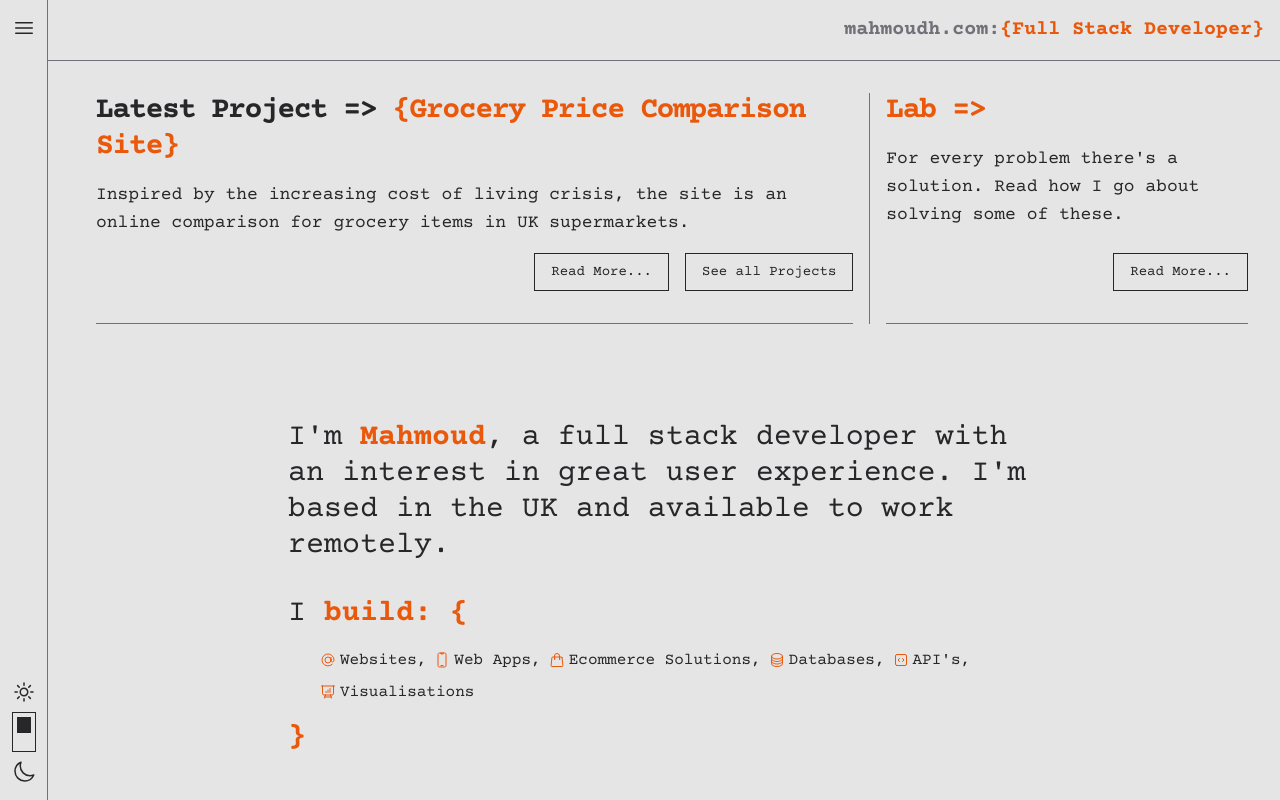
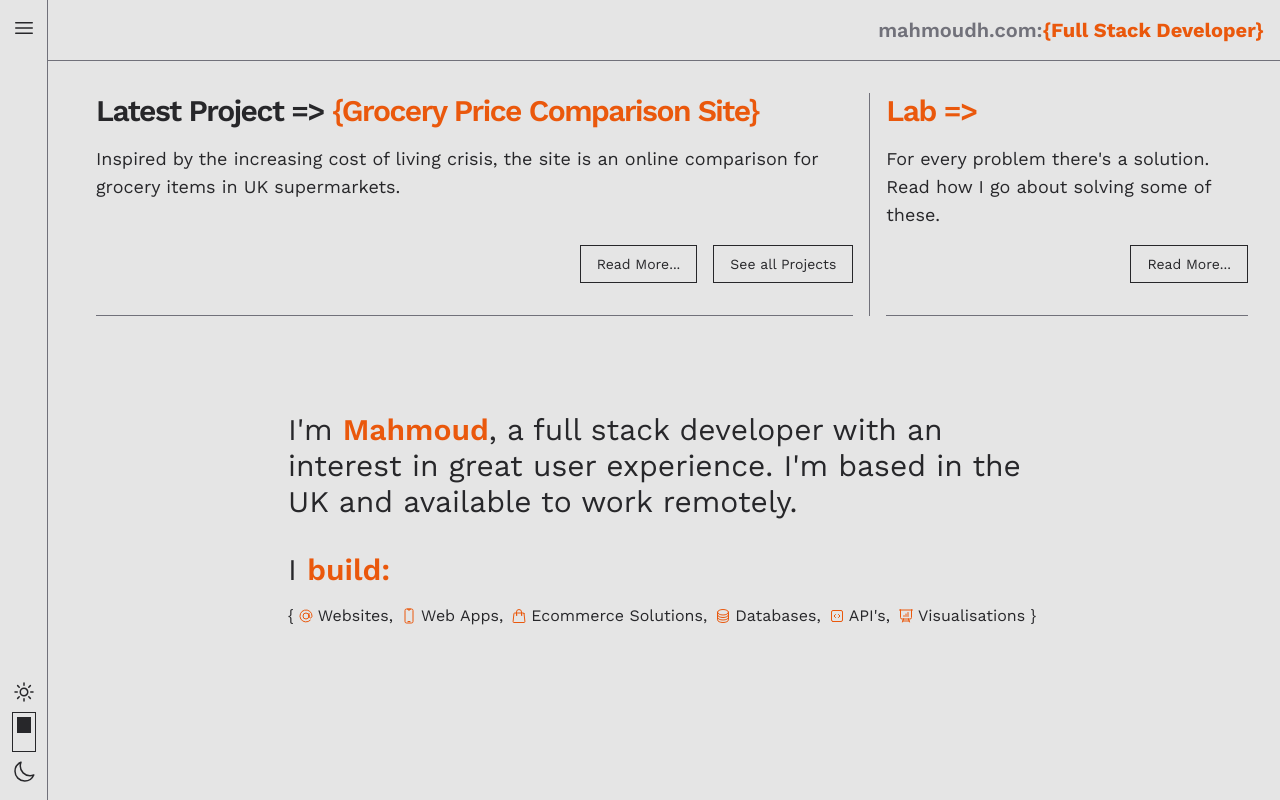
Before and after one commit to mahmoudh-web/portfolio, a Next.js app: page / in a window 1280 px wide. Built offline with nearby package versions, Linux system fonts and the light colour scheme.

Commit message:
started work on lab section

```diff
--- a/components/Header.js
+++ b/components/Header.js
@@ -5,11 +5,11 @@ const Header = () => {
         <Link href='/'>
             <div className="flex h-16 justify-end items-center border-b border-b-zinc-500 p-4">
                 <h2 className="
-                    text-zinc-500 font-bold
+                    text-zinc-500 font-semibold
                     text-md sm:text-xl
                     cursor-pointer
                 ">
-                    mahmoudh.com:<span className="text-orange-600">{`{Full Stack Developer}`}</span>
+                    mahmoudh.com:<span className="text-orange-600 font-bold">{`{Full Stack Developer}`}</span>
                 </h2>
             </div>
         </Link>
--- a/components/MenuItems.js
+++ b/components/MenuItems.js
@@ -4,9 +4,16 @@ import { useRouter } from "next/router";
 import { useAppContext } from "../AppContext";
 
 import GitHub from '../icons/GitHub'
+// import {
+//     BeakerIcon,
+//     ChatBubbleLeftEllipsisIcon,
+//     HomeIcon, InformationCircleIcon, RectangleStackIcon,
+// } from '@heroicons/react/24/outline'
+import { HomeIcon } from '@heroicons/react/24/outline'
+import pages from "./menuPages";
 
 const MenuItems = () => {
-    const pages = ['Lab', 'Projects', 'About', 'Contact']
+
     const {toggleMenu} = useAppContext()
 
     const { pathname } = useRouter()
@@ -18,37 +25,45 @@ const MenuItems = () => {
         }
     }
 
+    const pagesEl = pages.map((page, i) => {
 
-    const pagesEl = pages.map((page, i) => (
-        <Link  key={i} href={`/${page.toLowerCase()}`} >
-            <motion.p
+        const Icon = page.icon
+        return (
+            <Link key={i} href={`/${page.title.toLowerCase()}`}>
+                <motion.div
                     className={`
                     cursor-pointer text-lg hover:text-orange-600 leading-8
-                    ${pathname.startsWith(`/${page.toLowerCase()}`) ? 'font-bold text-orange-600' : ''}
+                    ${pathname.startsWith(`/${page.title.toLowerCase()}`) ? 'font-semibold text-orange-600' : ''}
+                    flex gap-1 items-center
                     `}
                     variants={hoverVariants}
                     whileHover="whileHover"
                     onClick={toggleMenu}
                     >
-                {pathname.startsWith(`/${page.toLowerCase()}`) ? `{${page}}` : page}
-            </motion.p>
+                    <Icon className="w-4 h-4"/>
+                    <p>{pathname.startsWith(`/${page.title.toLowerCase()}`) ? `{${page.title}}` : page.title}</p>
+                </motion.div>
             </Link>
-    ))
+        )
+
+    })
 
     return (
         <div>
             <Link href='/'>
-                <motion.p
+                <motion.div
                     className={`
                         cursor-pointer text-lg hover:text-orange-600 leading-8
-                        ${pathname === '/' ? 'font-bold text-orange-600' : ''}
+                        ${pathname === '/' ? 'font-semibold text-orange-600' : ''}
+                        flex gap-1 items-center
                     `}
                     variants={hoverVariants}
                     whileHover="whileHover"
                     onClick={toggleMenu}
                     >
-                    {pathname === '/' ? '{Home}' : 'Home'}
-                </motion.p>
+                    <HomeIcon className="w-4 h-4"/>
+                    <p>{pathname === '/' ? '{Home}' : 'Home'}</p>
+                </motion.div>
 
             </Link>
             {pagesEl}
--- a/components/buttons/Btn.js
+++ b/components/buttons/Btn.js
@@ -5,6 +5,7 @@ const Btn = ({button}) => {
         <Link href={button.link}>
             <p
                 className={`
+                    ${button.size === 'xs' ? 'py-2 px-2 text-xs' : ''}
                     ${button.size === 'sm' ? 'py-2 px-4 text-sm' : ''}
                     border border-zinc-800 dark:border-neutral-200
                     hover:bg-zinc-800 dark:hover:bg-neutral-200
--- a/components/homePage/SectionTitle.js
+++ b/components/homePage/SectionTitle.js
@@ -1,6 +1,6 @@
 const SectionTitle = ({title, subtitle}) => {
     return (
-        <div className="font-bold text-3xl mb-4 tracking-tighter">
+        <div className="font-semibold text-3xl mb-4 tracking-tighter">
             <h2 className={!subtitle ? 'text-orange-600' : ''}>{title} =&gt; {subtitle ? <span className="text-orange-600">&#123;{subtitle}&#125;</span>: ''}</h2>
         </div>
     );
--- /dev/null
+++ b/components/menuPages.js
@@ -0,0 +1,27 @@
+import {
+    BeakerIcon,
+    ChatBubbleLeftEllipsisIcon,
+    HomeIcon, InformationCircleIcon, RectangleStackIcon,
+} from '@heroicons/react/24/outline'
+
+
+const pages = [
+    {
+        title: 'Lab',
+        icon: BeakerIcon,
+    },
+    {
+        title: 'Projects',
+        icon: RectangleStackIcon,
+    },
+    {
+        title: 'About',
+        icon: InformationCircleIcon,
+    },
+    {
+        title: 'Contact',
+        icon: ChatBubbleLeftEllipsisIcon,
+    }
+]
+
+export default pages
--- a/pages/_document.js
+++ b/pages/_document.js
@@ -7,8 +7,10 @@ export default function Document() {
         <Head>
             <link rel="preconnect" href="https://fonts.googleapis.com" />
             <link rel="preconnect" href="https://fonts.gstatic.com" crossOrigin="true" />
+
+            <link href="https://fonts.googleapis.com/css2?family=Work+Sans:wght@400;600;700&display=swap" rel="stylesheet"></link>
             {/* <link href="https://fonts.googleapis.com/css2?family=Almarai:wght@400;800&display=swap" rel="stylesheet" /> */}
-            <link href="https://fonts.googleapis.com/css2?family=Courier+Prime:wght@400;700&display=swap" rel="stylesheet" />
+            {/* <link href="https://fonts.googleapis.com/css2?family=Courier+Prime:wght@400;700&display=swap" rel="stylesheet" /> */}
         </ Head>
         <body>
             <Main />
--- a/pages/index.js
+++ b/pages/index.js
@@ -41,18 +41,17 @@ export default function Home() {
                 <FadeIn>
                     <Hero>
                         <h2 className="text-3xl my-8">
-                            I&apos;m <span className="font-bold text-orange-600">Mahmoud</span>, a full stack developer with an interest in great user experience. I&apos;m based in the UK and available to work remotely.
+                            I&apos;m <span className="font-semibold text-orange-600">Mahmoud</span>, a full stack developer with an interest in great user experience. I&apos;m based in the UK and available to work remotely.
                         </h2>
-                        <h3 className="text-3xl mt-8">I <span className="font-bold text-orange-600">build: &#123;</span></h3>
-                        <div className="flex gap-2 flex-wrap mt-4 ml-8">
-                            <p className="flex gap-1 items-center"><AtSymbolIcon className="text-orange-600 w-4 h-4"/>Websites,</p>
+                        <h3 className="text-3xl mt-8">I <span className="font-semibold text-orange-600">build:</span></h3>
+                        <div className="flex gap-2 flex-wrap mt-4">
+                            <p className="flex gap-1 items-center">&#123;<AtSymbolIcon className="text-orange-600 w-4 h-4"/>Websites,</p>
                             <p className="flex gap-1 items-center"><DevicePhoneMobileIcon className="text-orange-600 w-4 h-4"/>Web Apps,</p>
                             <p className="flex gap-1 items-center"><ShoppingBagIcon className="text-orange-600 w-4 h-4"/>Ecommerce Solutions,</p>
                             <p className="flex gap-1 items-center"><CircleStackIcon className="text-orange-600 w-4 h-4"/>Databases,</p>
                             <p className="flex gap-1 items-center"><CodeBracketSquareIcon className="text-orange-600 w-4 h-4"/>API&apos;s,</p>
-                            <p className="flex gap-1 items-center"><PresentationChartBarIcon className="text-orange-600 w-4 h-4"/>Visualisations</p>
+                            <p className="flex gap-1 items-center"><PresentationChartBarIcon className="text-orange-600 w-4 h-4"/>Visualisations &#125;</p>
                         </div>
-                        <h3 className="text-3xl mt-4 font-bold text-orange-600">&#125;</h3>
                     </Hero>
                 </FadeIn>
             </div>
--- /dev/null
+++ b/pages/lab/[pid].js
@@ -0,0 +1,10 @@
+import { useRouter } from 'next/router'
+
+const Lab = ({data}) => {
+  const router = useRouter()
+  const { pid } = router.query
+
+  return <p>Post: {pid}</p>
+}
+
+export default Lab
--- a/pages/lab/index.js
+++ b/pages/lab/index.js
@@ -1,4 +1,8 @@
+import Link from "next/link"
+
+import { BeakerIcon, PaperClipIcon } from "@heroicons/react/24/outline"
 import getAllPosts from "../../util/notion/getAll"
+import Btn from "../../components/buttons/Btn"
 
 export const getStaticProps = async () => {
     const data = await getAllPosts(process.env.NOTION_DB_LAB)
@@ -7,26 +11,67 @@ export const getStaticProps = async () => {
 
 const Home = ({data}) => {
 
-    const postsEl = data.map(post => {
+    const postsEl = data.map((post, i) => {
 
         const title = post.properties.Name.title[0].text.content
-        const url = post.url.replace('https://www.notion.so/', '')
+        const postUrl = post.url.split('-').slice(0,-1).join('-').replace('https://www.notion.so/', '').toLowerCase()
+        const url = `/lab/${postUrl}`
+        let excerpt = ''
+        if (post.properties.Excerpt.rich_text.length) {
+            excerpt = post.properties.Excerpt.rich_text[0].text.content
+        }
+
+        const btn = {
+            size: 'xs',
+            link: url,
+            content: 'Read More...'
+        }
 
         return (
             <div
                 key={post.id}
-                className="cursor-pointer"
+                className={`
+                    ${i === 0 ? 'w-3/5' : 'grow'}
+                    border-b border-zinc-500
+                    mb-4 pb-4
+                `}
             >
-                <p>{title}</p>
-                <p>{url}</p>
+                <Link href={url}>
+                    <div className="cursor-pointer flex gap-1 flex-wrap items-center text-orange-600 mb-2">
+                        <PaperClipIcon className="w-6 h-6"/>
+                        <h3 className="text-2xl font-semibold">{title}</h3>
+                    </div>
+                </Link>
+                <p className="">{excerpt}</p>
+                <div className="flex py-4 justify-end">
+                    <Btn className="cursor-pointer" key={btn.content} button={btn} />
+                </div>
             </div>
         )
     })
 
     return (
         <div>
-            <h2>Lab</h2>
-            {postsEl}
+            <div
+                className="
+                    flex gap-1 items-center
+                    border-b border-zinc-500
+                    mb-8 pb-4
+                "
+            >
+                <BeakerIcon className="w-6 h-6 text-orange-600"/>
+                <h2
+                    className="
+                        text-3xl
+                        text-orange-600
+                    "
+                >
+                    Lab
+                </h2>
+            </div>
+            <div className="flex flex-col md:flex-row md:flex-wrap gap-4">
+                {postsEl}
+            </div>
         </div>
     )
 }
--- a/styles/globals.css
+++ b/styles/globals.css
@@ -6,7 +6,7 @@ html,
 body {
   padding: 0;
   margin: 0;
-  font-family: 'Courier Prime', monospace;
+  font-family: 'Work Sans', sans-serif;
   font-weight: regular;
   font-size: 16px;
   /* font-family: -apple-system, BlinkMacSystemFont, Segoe UI, Roboto, Oxygen,
```
Lines whose indentation alone changed are shown as unchanged.
